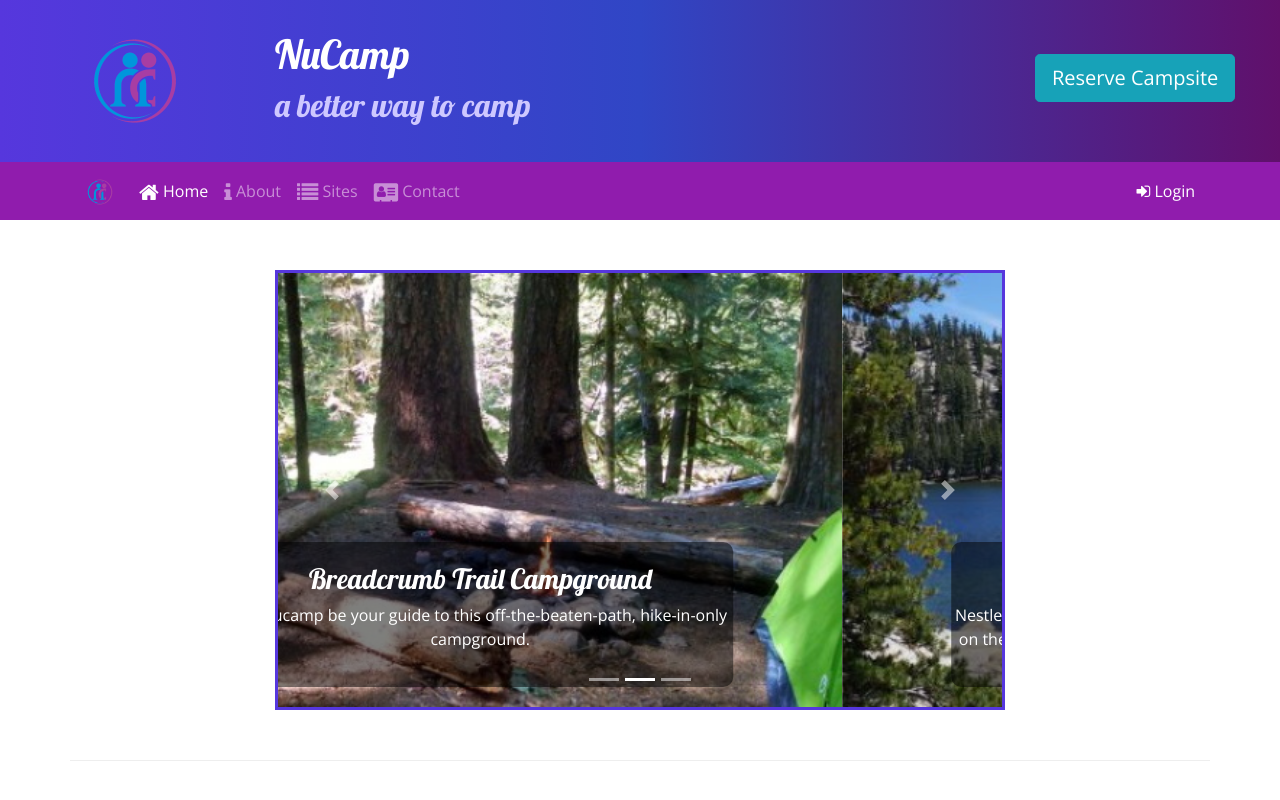
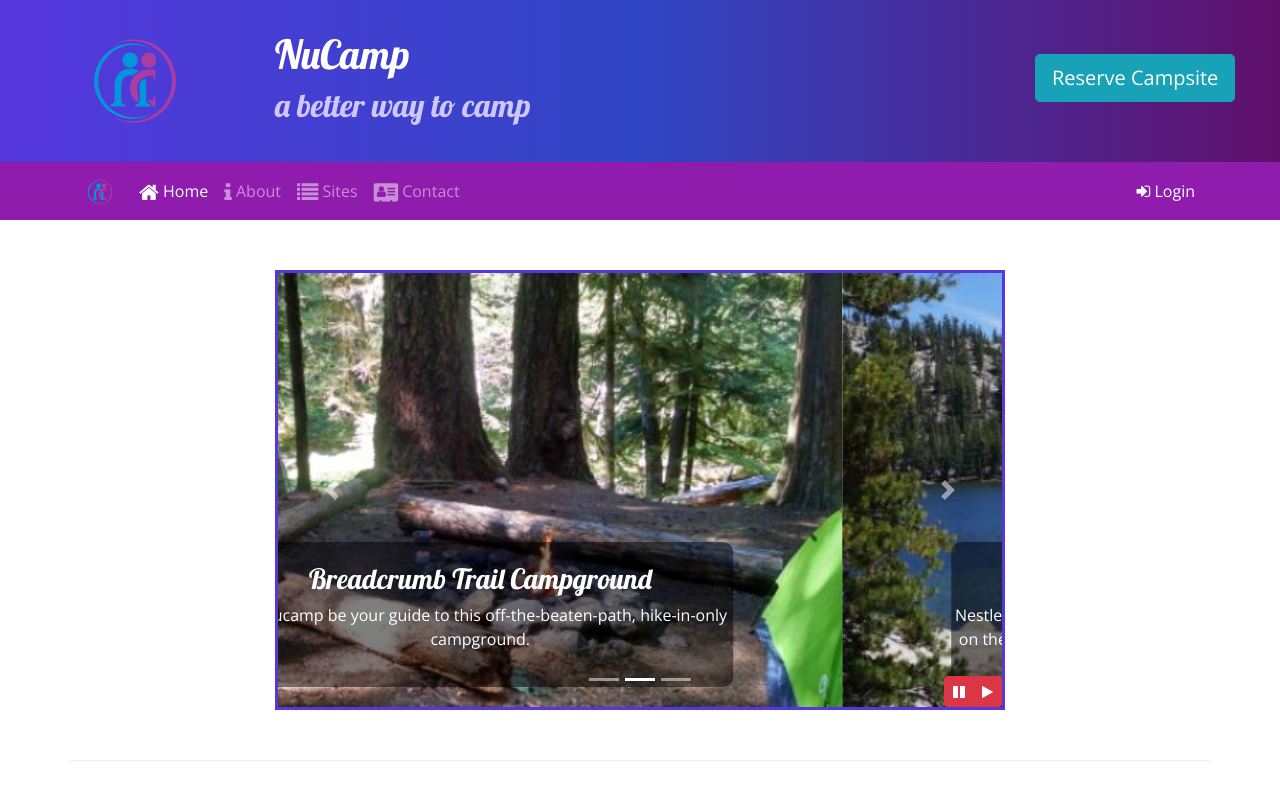
Before and after one commit to chetcarter/nucampsite, a website: page index.html in a window 1280 px wide. Shown: the top 800 px of the page. Drawn offline with nearby package versions, Linux system fonts and the light colour scheme.

Commit message:
Bootstrap and jQuery Part 1

```diff
--- a/css/styles.css
+++ b/css/styles.css
@@ -44,3 +44,9 @@ header h2 {
 .carousel {
     border: solid #5637DD;
 }
+
+#carouselButton {
+    position: absolute;
+    right: 0;
+    bottom: 0;
+}
--- a/index.html
+++ b/index.html
@@ -199,6 +199,14 @@
                         <span class="carousel-control-next-icon"></span>
                         <span class="sr-only">Next</span>
                     </a>
+                    <div class="btn-group" id="carouselButton">
+                        <button class="btn btn-danger btn-sm" id="carouselPause">
+                            <i class="fa fa-pause"></i>
+                        </button> <!-- End #carouselPause -->
+                        <button class="btn btn-danger btn-sm" id="carouselPlay">
+                            <i class="fa fa-play"></i>
+                        </button> <!-- End #carouselPlay -->
+                    </div> <!-- End #carouselButton -->
                 </div> <!-- End carousel -->
             </div> <!-- End col-md-8 -->
         </div> <!-- End row -->
@@ -282,6 +290,18 @@
     <script src="node_modules/popper.js/dist/umd/popper.min.js"></script>
     <script src="node_modules/bootstrap/dist/js/bootstrap.min.js"></script>
 
+    <script>
+        $(function(){
+            $(".carousel").carousel( {interval: 2000});
+            $("#carouselPause").click(function(){
+                $(".carousel").carousel("pause");
+            });
+            $("#carouselPlay").click(function(){
+                $(".carousel").carousel("cycle");
+            });
+        });
+    </script>
+
 </body>
 
 </html>
```
